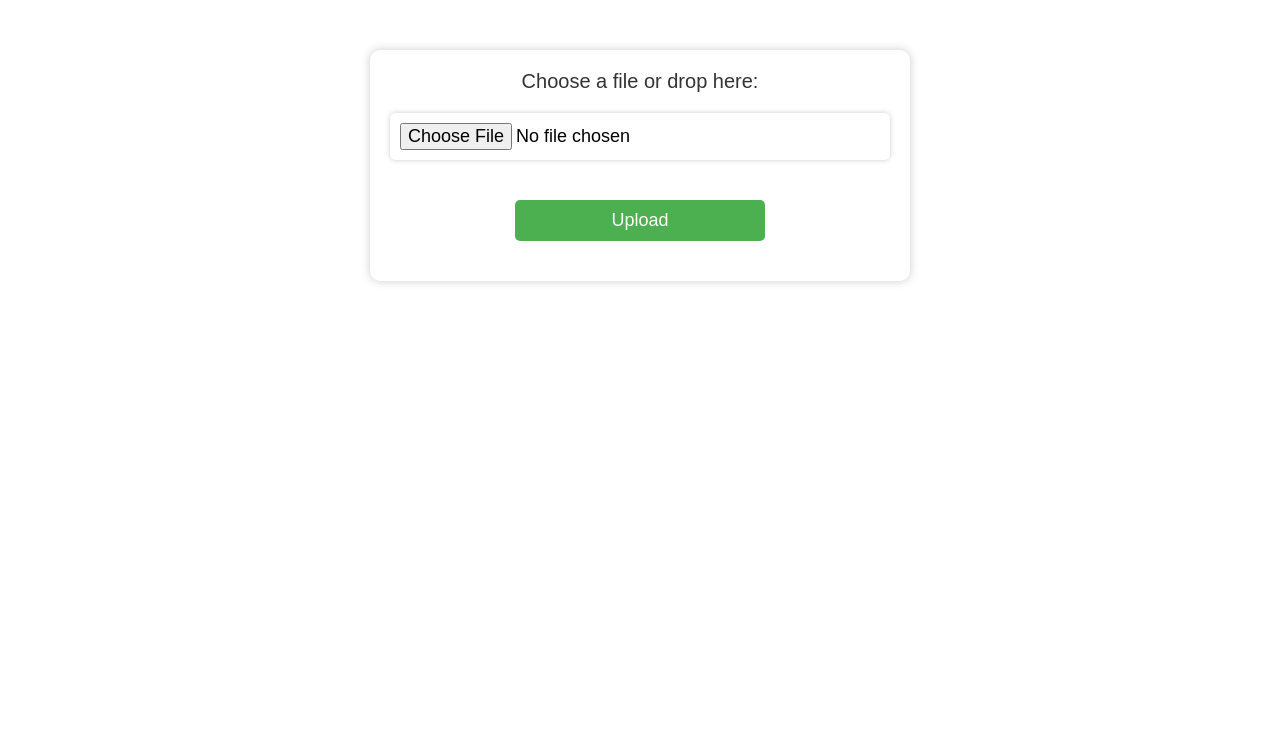
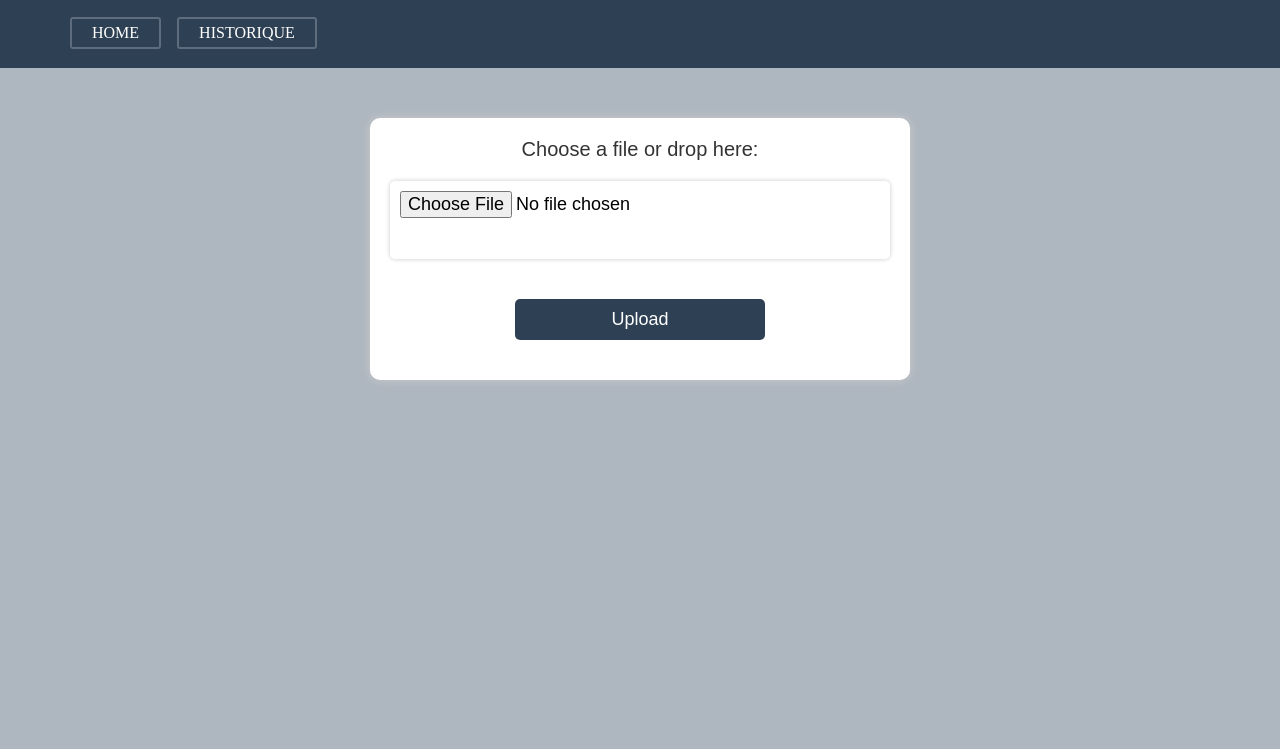
Before and after one commit to Mustafalou/iaecam-ocr, a Flask app: page / in a window 1280 px wide; the page is wider, and only the part inside the window is pictured. Shown: the top 749 px of that part. Run offline with Flask 2, Linux system fonts and the light colour scheme; parts of the project's set-up code (start-up, migrations or seed data) failed here and were passed over.

Commit message:
styling all pages

```diff
--- a/server.py
+++ b/server.py
@@ -57,5 +57,6 @@ def show_history():
     return render_template("history.html", images = image_files, results = result_files)
 
 
+
 if __name__ == '__main__':
     app.run(host="0.0.0.0", port=80)
--- a/static/css/style.css
+++ b/static/css/style.css
@@ -1,4 +1,9 @@
+body{
+  background-color: #AEB6BF;
+}
+
 #upload-form {
+
   width: 500px;
   padding: 20px;
   margin: 50px auto;
@@ -7,6 +12,10 @@
   text-align: center;
   font-family: Arial, sans-serif;
   position: relative;
+  /* display: flex; */
+  align-items: center;
+  margin-top: 50px;
+  background-color: white;
 }
 #upload-form label {
   font-size: 20px;
@@ -20,13 +29,14 @@
   border: none;
   font-size: 18px;
   box-shadow: 0px 0px 5px #ccc;
+  height: 10%;
 }
 #upload-form input[type=submit] {
   width: 50%;
   margin: 20px auto;
   padding: 10px 20px;
   border-radius: 5px;
-  background-color: #4CAF50;
+  background-color: #2E4053;
   color: white;
   font-size: 18px;
   border: none;
@@ -34,7 +44,7 @@
   transition: background-color 0.3s;
 }
 #upload-form input[type=submit]:hover {
-  background-color: #3e8e41;
+  background-color: #2E4053;
 }
 #preview-img {
   max-width: 100%;
@@ -56,3 +66,10 @@ iframe{
   width: 100%;
   height: 50vh;
 }
+
+/* .formulaire{
+  display: flex;
+  align-items: center;
+  margin-top: 50px;
+  background-color: white;
+} */
--- /dev/null
+++ b/static/css/stylenavbar.css
@@ -0,0 +1,93 @@
+a {
+    text-decoration: none;
+}
+
+.navbar-container {
+    display: flex;
+    justify-content: space-between;
+    padding: 0 2rem;
+    height: 70px;
+    align-items: center;
+    background-color: #2E4053;
+    color: #fff;
+    /* position:fixed; */
+    /* top:0; */
+    width: 100%;
+    margin-top: -10px;
+    margin-left: -10px;
+
+}
+
+.navbar-container .nav-items {
+    display: flex;
+    list-style-type: none;
+    gap: 3rem;
+    align-items: center;
+}
+
+/* .navbar-container .nav-items .nav-link a {
+    color: #fff;
+    transition: 0.2s;
+    -webkit-transition: 0.2s;
+    -moz-transition: 0.2s;
+    -ms-transition: 0.2s;
+    -o-transition: 0.2s;
+    padding: 10px;
+    text-transform: uppercase;
+} */
+
+.navbar-container .nav-items .nav-link:after {
+    display: block;
+    content: "";
+    border-top: 2px solid #5D6D7E;
+    transform: scaleX(0);
+    -webkit-transform: scaleX(0);
+    -moz-transform: scaleX(0);
+    -ms-transform: scaleX(0);
+    -o-transform: scaleX(0);
+    transition: transform 250ms ease-in-out;
+    -webkit-transition: transform 250ms ease-in-out;
+    -moz-transition: transform 250ms ease-in-out;
+    -ms-transition: transform 250ms ease-in-out;
+    -o-transition: transform 250ms ease-in-out;
+}
+
+.navbar-container .nav-items .nav-link:hover:after {
+    transform: scaleX(1);
+    -webkit-transform: scaleX(1);
+    -moz-transform: scaleX(1);
+    -ms-transform: scaleX(1);
+    -o-transform: scaleX(1);
+}
+
+.navbar-container .nav-items .nav-link a:hover {
+    filter: brightness(80%);
+    -webkit-filter: brightness(80%);
+}
+
+.navbar-container .nav-items .login-register {
+    display: flex;
+    flex-direction: row;
+    gap: 1rem;
+}
+
+.navbar-container .nav-items .login-register .button {
+    color: #fff;
+    border: 2px solid #5D6D7E;
+    padding: 5px 20px;
+    border-radius:3px ;
+    -webkit-border-radius:3px ;
+    -moz-border-radius:3px ;
+    -ms-border-radius:3px ;
+    -o-border-radius:3px;
+    text-transform: uppercase;
+    transition: all ease-in 0.3s;
+    -webkit-transition: all ease-in 0.3s;
+    -moz-transition: all ease-in 0.3s;
+    -ms-transition: all ease-in 0.3s;
+    -o-transition: all ease-in 0.3s;
+}
+
+.navbar-container .nav-items .login-register .button:hover {
+    background: #5D6D7E;
+}
--- /dev/null
+++ b/static/results/29.txt
@@ -0,0 +1 @@
+Sentence Database A01-000 A MOVE to stop Mr. Gaitskell from nominating any more Labour life Peers is to be made at a meeting of Labour M Ps tomorrow. Mr. Michael Foot has put down a resolution on the subject and he is to be backed by Mr. Will Griffiths, M P for Manchester Exchange. A MOVE to stop Mr. Gaitshell from nominating any more Labour life Peer is to be made at a meeting of Labour MPs tomorrow. Mr. Michael Foot has put down a resolution on the subject and he is do be bached by Mr. will Griffiths, MP for Manchede Exchange Name:
--- /dev/null
+++ b/static/results/30.txt
@@ -0,0 +1 @@
+1 R
--- /dev/null
+++ b/static/results/31.txt
@@ -0,0 +1 @@
+Sentence Database A01-000 A MOVE to stop Mr. Gaitskell from nominating any more Labour life Peers is to be made at a meeting of Labour M Ps tomorrow. Mr. Michael Foot has put down a resolution on the subject and he is to be backed by Mr. Will Griffiths, M P for Manchester Exchange. A MOVE to stop Mr. Gaitshell from nominating any more Labour life Peer is to be made at a meeting of Labour MPs tomorrow. Mr. Michael Foot has put down a resolution on the subject and he is do be bached by Mr. will Griffiths, MP for Manchede Exchange Name:
--- /dev/null
+++ b/static/results/32.txt
@@ -0,0 +1 @@
+Sentence Database A01-030 Northern Rhodesia is a member of the Federation. Mr. Macleod was not at the week-end meeting. But he told M Ps yesterday: "I have no knowledge of secret negotiations." He said Britain had an obligation to consult the Federal Government. But the final decision remained with the British Government. Mr. James Callaghan, Labour's Colonial spokesman, said Sir Roy had no right to delay progress in the talks by refusing to sit round the conference table. Narthern Phoclesia is a member of the Federation. Mr. Macleod was not ad the week-end meeting. But he hold MP, year day _I have 40 knowledge of secnet negotiations." He said Britain had an obligation to consult the Federal Government. But the final decision remained with the British Government Mr. James Callaghan , Labou's Colonial spohesman, said Sir Ray had 40 right to delay progress in the talks by efusing to sit round the conference table. Name:
--- a/templates/form.html
+++ b/templates/form.html
@@ -2,6 +2,11 @@
     <link rel="stylesheet" href="../static/css/style.css">
     <script src="../static/js/util.js"></script>
 </head>
+<body>
+    {% extends 'navbar.html' %}
+    {% block title %}Home{% endblock %}
+    {% block content %}
+
 <form action="/" method="post" enctype="multipart/form-data" id="upload-form" onchange="loadFile(event)">
     <div>
         <label for="file">Choose a file or drop here:</label>
@@ -15,3 +20,5 @@
         <input type="submit" value="Upload">
     </div>
 </form>
+
+</body>{% endblock %}
--- /dev/null
+++ b/templates/navbar.html
@@ -0,0 +1,18 @@
+<!DOCTYPE html>
+<html>
+<head>
+    <link rel="stylesheet" href="../static/css/stylenavbar.css">
+    <title>{% block title %}Default Title{% endblock %}</title>
+</head>
+<body>
+    <navbar class="navbar-container">
+        <ul class="nav-items">
+            <div class="login-register">
+                <a href="/" class="button">Home</a>
+                <a href="/history" class="button">Historique</a>
+            </div>
+        </ul>
+    </navbar>
+    {% block content %}{% endblock %}
+</body>
+</html>
```
Also changed, not shown: static/css/acceuil.css (added, +22 -0 lines), static/css/result.css (added, +49 -0 lines), static/css/stylehist.css (added, +34 -0 lines), static/js/acceuil.js (added, +84 -0 lines), templates/acceuil.html (added, +15 -0 lines), templates/history.html (+11 -0 lines), templates/image_text.html (+8 -3 lines), static/images/29.png, 1 other file.
